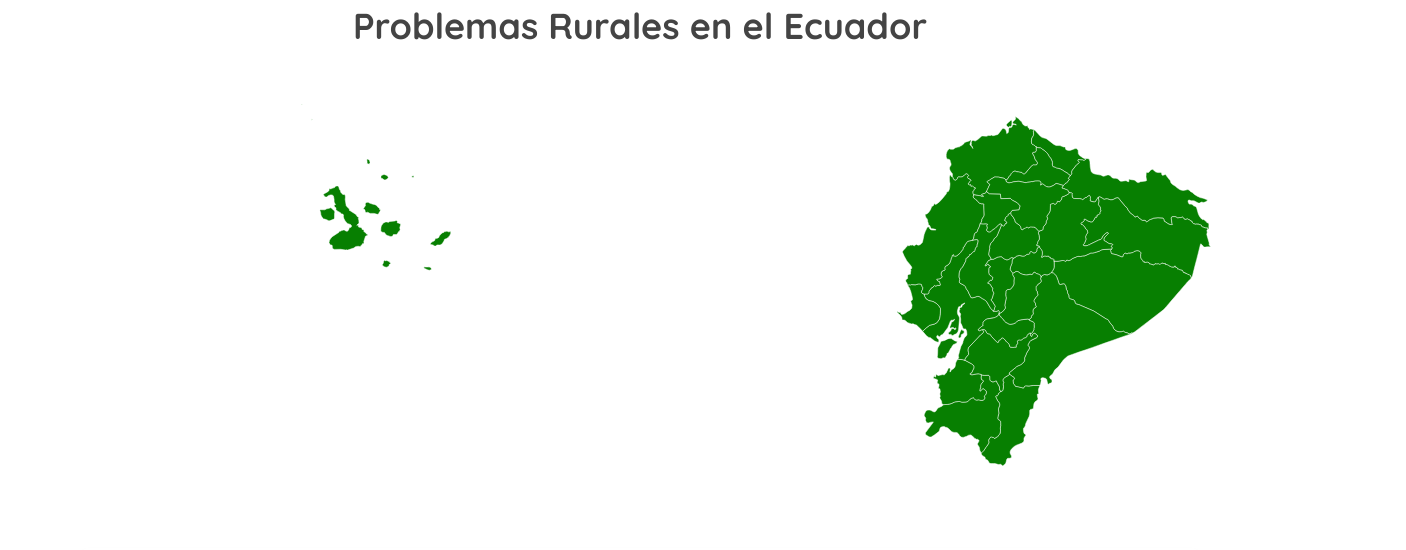
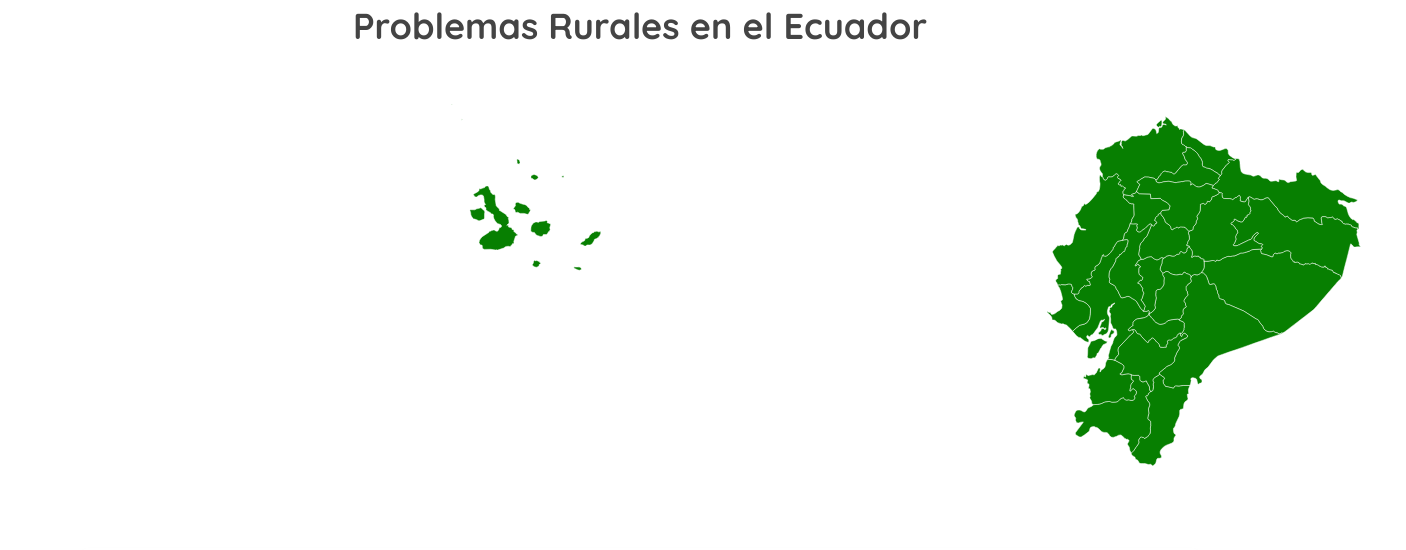
Before and after one commit to KevinYuvi/ConagopareWeb, a Next.js app: page /Problemas in a window 1280 px wide. Shown: the part 122-672 px from the top of the page, 1406 px wide, since content can reach past the window. Built offline with nearby package versions, Linux system fonts and the light colour scheme; no server answers.

Commit message:
correcion 9

```diff
--- a/src/app/Problemas/PaginaProblemas.tsx
+++ b/src/app/Problemas/PaginaProblemas.tsx
@@ -129,9 +129,12 @@ const PaginaProblemas = () => {
     <div className="px-4 py-12 max-w-6xl mx-auto">
       <h1 className="text-4xl font-bold text-center mb-6">Problemas Rurales en el Ecuador</h1>
 
-      <div className="mb-12">
-        <EcuadorSVG data={dataTooltip} />
+      <div className="mb-12 flex justify-center px-2">
+        <div className="w-full max-w-[500px]">
+          <EcuadorSVG data={dataTooltip} />
+        </div>
       </div>
+
 
       {generarGrafico(() => true, "Problemas a Nivel Nacional", 0)}
 
```
